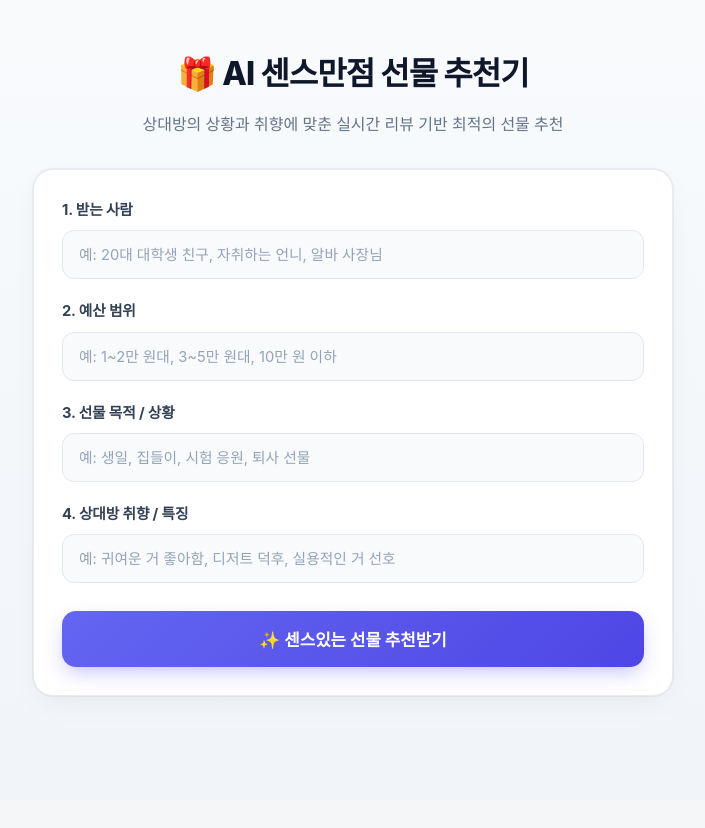
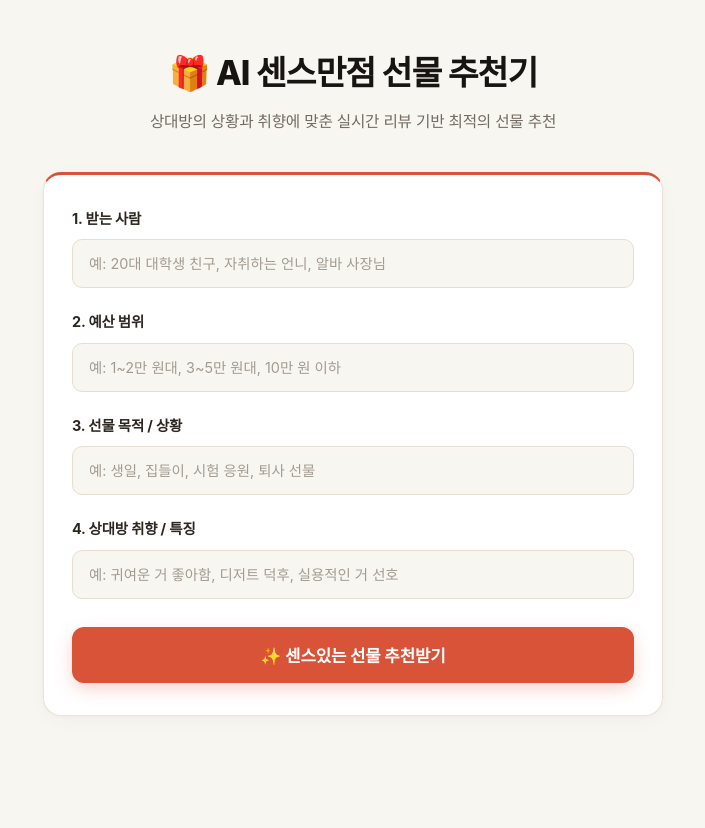
Before and after one commit to rladuddk7771-del/gift, a Flask app: page / in a window 1280 px wide. Shown: the whole page, without its empty margins (287-992 px from the left). Before the commit the page ends 697 px from the top, so only its background shows below. Run offline with Flask 3, Linux system fonts and the light colour scheme; some web fonts are replaced.

Commit message:
feat: 29CM 감성 웜 에디토리얼 테마(Warm Minimalist) 리뉴얼 적용

```diff
--- a/static/css/style.css
+++ b/static/css/style.css
@@ -11,106 +12,115 @@
 }
 
 body {
-  font-family: "Pretendard", -apple-system, BlinkMacSystemFont, system-ui, Roboto, "Helvetica Neue", "Segoe UI", "Apple SD Gothic Neo", "Noto Sans KR", "Malgun Gothic", sans-serif;
-  background: linear-gradient(180deg, #f8fafc 0%, #f1f5f9 100%);
-  color: #1e293b;
+  font-family: "Pretendard", -apple-system, BlinkMacSystemFont, "Apple SD Gothic Neo", sans-serif;
+  background-color: #F8F6F0; /* 29CM 시그니처 웜 크림 페이퍼톤 */
+  color: #262320;
   min-height: 100vh;
-  padding: 48px 20px 80px;
-  line-height: 1.65;
+  padding: 44px 20px 88px;
+  line-height: 1.7;
+  letter-spacing: -0.015em;
   -webkit-font-smoothing: antialiased;
 }
 
 .container {
-  max-width: 640px;
+  max-width: 620px;
   margin: 0 auto;
 }
 
-/* ----------------- 헤더 영역 ----------------- */
+/* ----------------- 에디토리얼 헤더 ----------------- */
 .header {
   text-align: center;
-  margin-bottom: 32px;
+  margin-bottom: 36px;
+  position: relative;
 }
 
 .header h1 {
-  font-size: 2rem;
+  font-size: 2.1rem;
   font-weight: 800;
-  color: #0f172a;
+  color: #171412;
   letter-spacing: -0.03em;
-  margin-bottom: 10px;
+  margin-bottom: 8px;
   display: flex;
   align-items: center;
   justify-content: center;
-  gap: 8px;
+  gap: 10px;
 }
 
 .header .subtitle {
-  font-size: 1rem;
-  color: #64748b;
-  font-weight: 500;
+  font-size: 0.98rem;
+  color: #736B63;
+  font-weight: 400;
   word-break: keep-all;
-  margin-bottom: 12px;
+  margin-bottom: 14px;
 }
 
+/* PWA 설치 버튼 & iOS 가이드 */
 .install-btn {
-  margin-top: 10px;
-  padding: 8px 16px;
-  font-size: 0.88rem;
-  background: #ffffff;
-  color: #4f46e5;
-  border: 1.5px solid #c7d2fe;
-  border-radius: 9999px;
-  box-shadow: 0 2px 6px rgba(79, 70, 229, 0.08);
+  display: inline-flex;
+  align-items: center;
+  gap: 6px;
+  margin-top: 6px;
+  padding: 8px 18px;
+  font-size: 0.85rem;
+  font-weight: 600;
+  color: #D95338;
+  background: #FFF;
+  border: 1px solid #E8DCD4;
+  border-radius: 999px;
+  cursor: pointer;
+  transition: all 0.2s ease;
+  box-shadow: 0 2px 8px rgba(217, 83, 56, 0.08);
 }
 
 .install-btn:hover {
-  background: #eef2ff;
-  border-color: #818cf8;
+  background: #FDF3F0;
+  border-color: #D95338;
   transform: translateY(-1px);
 }
 
 .ios-install-guide {
   margin-top: 14px;
   padding: 12px 18px;
-  background: #eef2ff;
-  border: 1px solid #c7d2fe;
-  border-radius: 14px;
-  font-size: 0.88rem;
-  color: #3730a3;
+  background: #F2ECE1;
+  border: 1px solid #E2D7C5;
+  border-radius: 12px;
+  font-size: 0.86rem;
+  color: #594D3F;
   text-align: center;
   line-height: 1.55;
   word-break: keep-all;
-  box-shadow: 0 2px 8px rgba(79, 70, 229, 0.05);
 }
 
 .ios-install-guide strong {
-  color: #1e1b4b;
+  color: #1F1912;
   font-weight: 700;
 }
 
-/* ----------------- 공통 카드 스타일 ----------------- */
+/* ----------------- 카드 컴포넌트 ----------------- */
 .card {
-  background: #ffffff;
-  border-radius: 20px;
-  padding: 28px;
-  box-shadow: 0 10px 30px -5px rgba(15, 23, 42, 0.05), 0 0 0 1px rgba(15, 23, 42, 0.05);
+  background: #FFFFFF;
+  border-radius: 18px;
+  padding: 32px 28px;
+  border: 1px solid #EAE4D8;
+  box-shadow: 0 4px 20px -2px rgba(44, 38, 30, 0.04), 0 1px 4px rgba(44, 38, 30, 0.02);
   margin-bottom: 24px;
-  transition: transform 0.25s cubic-bezier(0.16, 1, 0.3, 1), box-shadow 0.25s cubic-bezier(0.16, 1, 0.3, 1);
+  transition: all 0.25s cubic-bezier(0.16, 1, 0.3, 1);
 }
 
 .form-card {
-  border: 1px solid rgba(226, 232, 240, 0.8);
+  border-top: 3px solid #D95338; /* 29CM 시그니처 테라코타 포인트 */
 }
 
 /* ----------------- 입력 폼 요소 ----------------- */
 .form-group {
-  margin-bottom: 20px;
+  margin-bottom: 22px;
 }
 
 .form-group label {
   display: block;
-  font-size: 0.92rem;
+  font-size: 0.9rem;
   font-weight: 700;
-  color: #334155;
+  color: #2D2721;
   margin-bottom: 8px;
   letter-spacing: -0.01em;
 }
@@ -118,28 +128,28 @@ body {
 .form-group input {
   width: 100%;
   padding: 14px 16px;
-  font-size: 0.98rem;
+  font-size: 0.96rem;
   font-family: inherit;
-  color: #0f172a;
-  background-color: #f8fafc;
-  border: 1.5px solid #e2e8f0;
-  border-radius: 12px;
+  color: #1A1714;
+  background-color: #F8F6F1;
+  border: 1.5px solid #E5DFD3;
+  border-radius: 10px;
   outline: none;
   transition: all 0.2s ease;
 }
 
 .form-group input::placeholder {
-  color: #94a3b8;
-  font-size: 0.92rem;
+  color: #A39B91;
+  font-size: 0.9rem;
 }
 
 .form-group input:focus {
-  background-color: #ffffff;
-  border-color: #6366f1;
-  box-shadow: 0 0 0 4px rgba(99, 102, 241, 0.12);
+  background-color: #FFFFFF;
+  border-color: #D95338;
+  box-shadow: 0 0 0 3px rgba(217, 83, 56, 0.12);
 }
 
-/* ----------------- 버튼 공통 ----------------- */
+/* ----------------- 메인 버튼 ----------------- */
 .btn {
   display: inline-flex;
   align-items: center;
@@ -157,17 +167,18 @@ body {
   padding: 16px;
   font-size: 1.05rem;
   font-weight: 700;
-  color: #ffffff;
-  background: linear-gradient(135deg, #6366f1 0%, #4f46e5 100%);
-  border-radius: 14px;
-  box-shadow: 0 8px 20px -4px rgba(79, 70, 229, 0.35);
-  margin-top: 8px;
+  color: #FFFFFF;
+  background-color: #D95338; /* 29CM 오렌지 테라코타 */
+  border-radius: 12px;
+  box-shadow: 0 6px 18px -2px rgba(217, 83, 56, 0.3);
+  margin-top: 6px;
+  letter-spacing: -0.01em;
 }
 
 .primary-btn:hover {
-  background: linear-gradient(135deg, #4f46e5 0%, #4338ca 100%);
-  transform: translateY(-2px);
-  box-shadow: 0 12px 24px -4px rgba(79, 70, 229, 0.45);
+  background-color: #C34329;
+  transform: translateY(-1px);
+  box-shadow: 0 8px 22px -2px rgba(217, 83, 56, 0.4);
 }
 
 .primary-btn:active {
--- a/templates/index.html
+++ b/templates/index.html
@@ -7,7 +7,7 @@
 
   <!-- PWA 매니페스트 및 모바일 메타 태그 -->
   <link rel="manifest" href="/manifest.json">
-  <meta name="theme-color" content="#6366f1">
+  <meta name="theme-color" content="#D95338">
   <meta name="apple-mobile-web-app-capable" content="yes">
   <meta name="apple-mobile-web-app-status-bar-style" content="default">
   <meta name="apple-mobile-web-app-title" content="선물추천기">
```
Also changed, not shown: other parts of static/css/style.css (+104 -98 lines), static/manifest.json, 1 other file.
